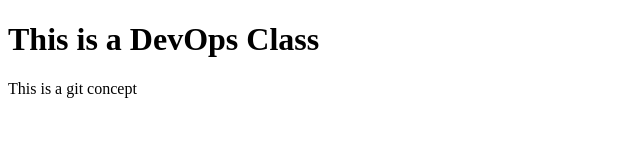
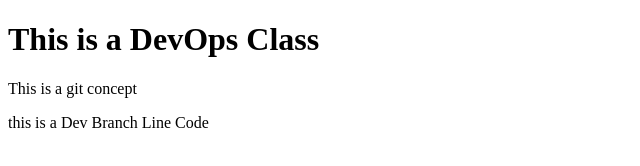
Before and after one commit to ritwikptk/website, a plain HTML site: page index.html in a window 1280 px wide. Shown: the whole page, without its empty margins (0-640 px from the left). Drawn offline with Linux system fonts and the light colour scheme.

Commit message:
change in dev Branch

```diff
--- a/index.html
+++ b/index.html
@@ -7,6 +7,6 @@
 
 <h1>This is a DevOps Class</h1>
 <p>This is a git concept</p>
-
+<p>this is a Dev Branch Line Code</p>
 </body>
 </html>
```
